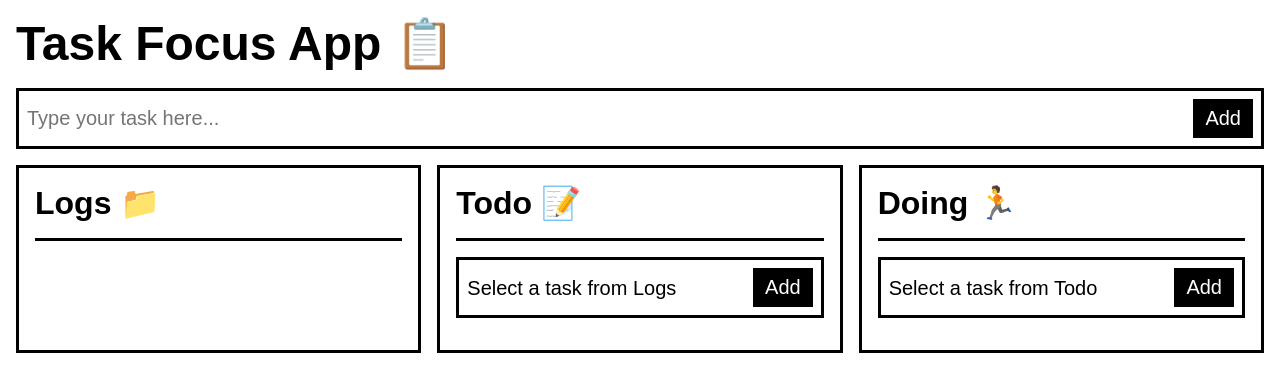
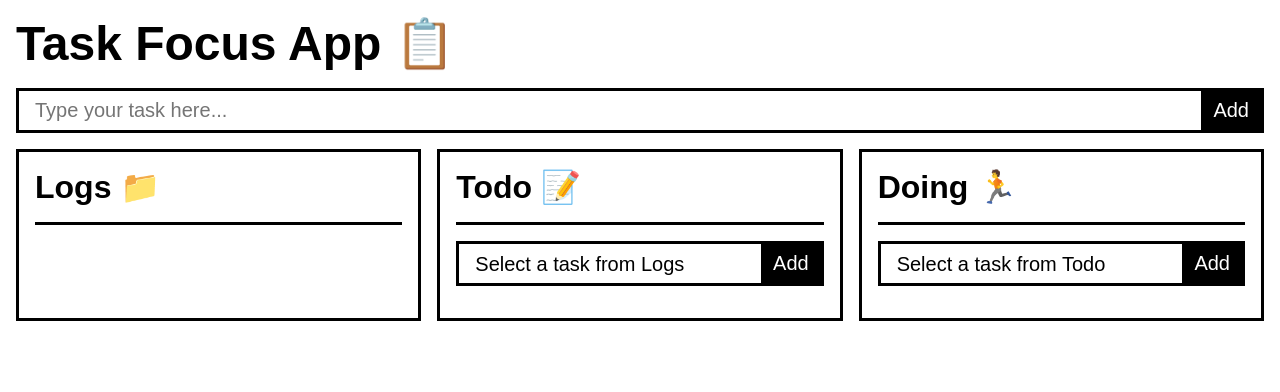
Before and after one commit to andrewii23/task-focus, a React (Vite) app: page / in a window 1280 px wide. Shown: the top 392 px of the page. Built offline with nearby package versions, Linux system fonts and the light colour scheme.

Commit message:
button style

```diff
--- a/src/index.css
+++ b/src/index.css
@@ -52,10 +52,11 @@ select {
 
 .add-task {
   font-size: 1.25rem;
-  padding: 0.5rem;
   border: 3px solid #000000;
   display: flex;
   justify-content: space-between;
+  align-items: center;
+  padding-left: 1rem;
 }
 
 button {
```
